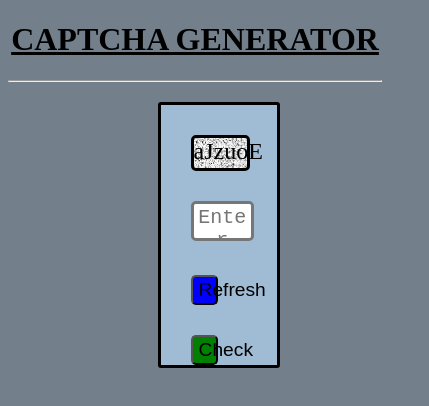
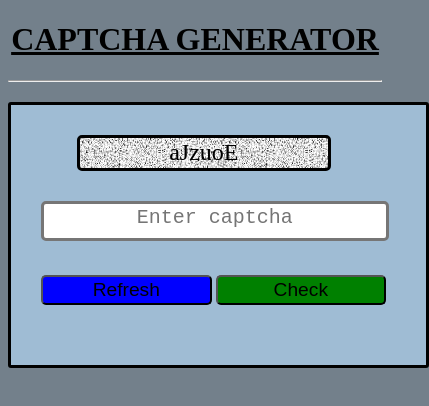
Before and after one commit to Satish-ambati/capta-generator, a plain HTML site: page index.html in a window 390 px wide. Shown: the whole page, 429 px wide, since content can reach past the window. Drawn offline with Linux system fonts and the light colour scheme.

Commit message:
sdkjfskdjf

```diff
--- a/index.html
+++ b/index.html
@@ -63,6 +63,19 @@
             height: 30px;
             background-color: green;
         }
+        @media (max-width: 1050px) {
+            .total{
+                margin-left: 0%;
+                width: 95%;
+            }
+            .capta{
+                width: 70%;
+                align-items: center;
+                align-content: center;
+                text-align: center;
+                margin-left: 10%;
+            }
+        }
     </style>
 </head>
 <body>
```
